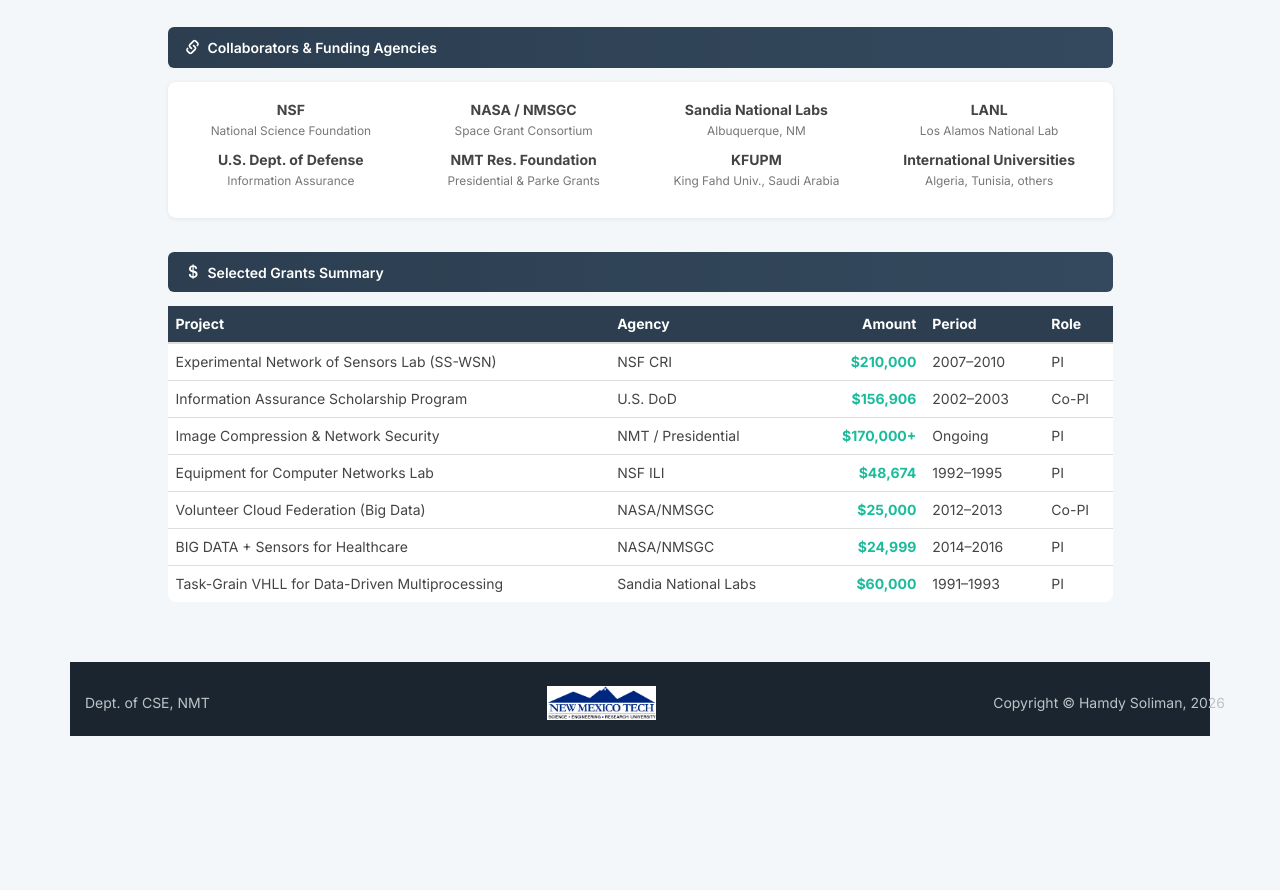
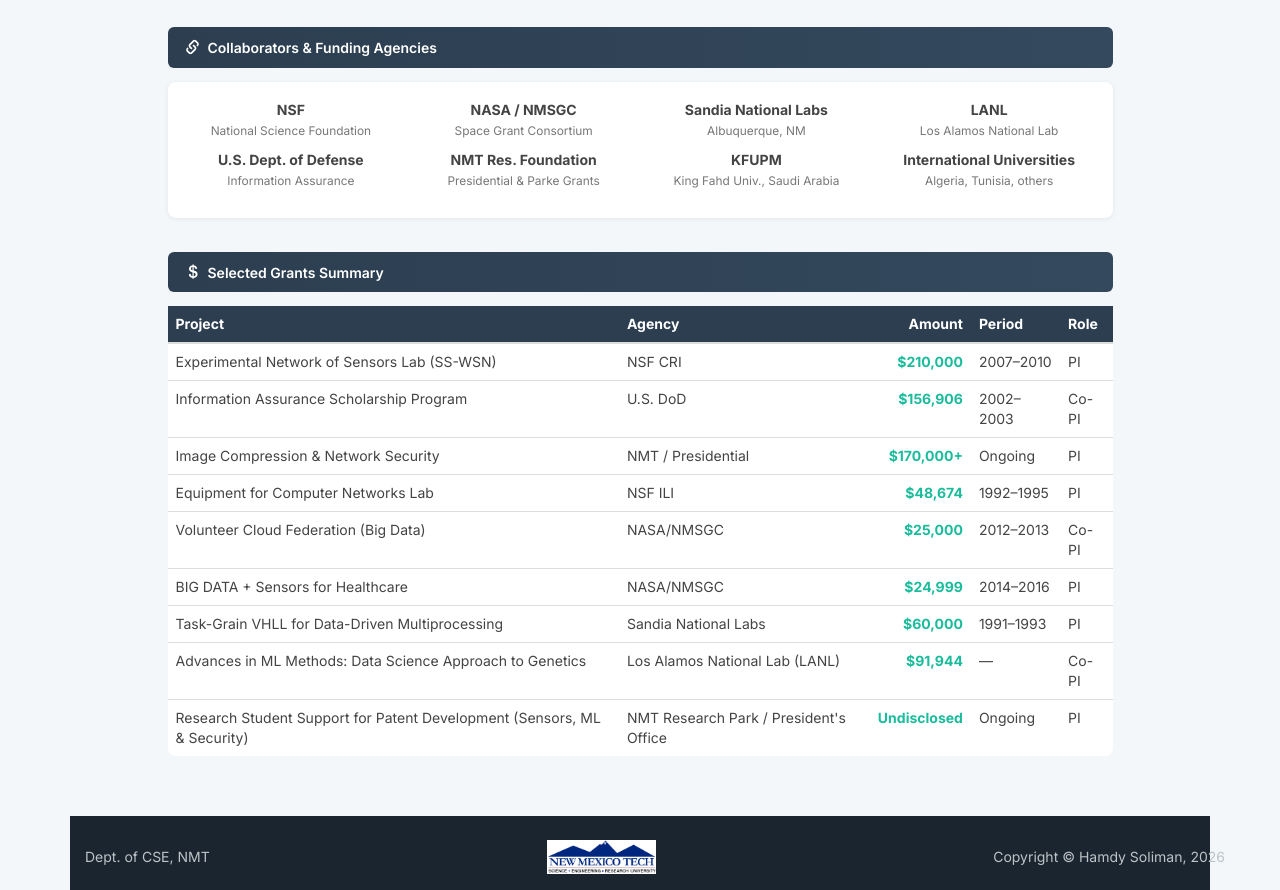
Before and after one commit to Im-tiaz/hamdy-soliman-website, a plain HTML site: page research.html in a window 1280 px wide. Shown: the part 2321-3211 px from the top of the page. Before the commit the page ends 3057 px from the top, so only its background shows below. Drawn offline with nearby package versions, Linux system fonts and the light colour scheme.

Commit message:
Add new research funding entries to research.html

```diff
--- a/research.html
+++ b/research.html
@@ -240,6 +240,8 @@
               <tr><td>Volunteer Cloud Federation (Big Data)</td><td>NASA/NMSGC</td><td style="text-align:right;color:var(--teal);font-weight:700;">$25,000</td><td>2012–2013</td><td>Co-PI</td></tr>
               <tr><td>BIG DATA + Sensors for Healthcare</td><td>NASA/NMSGC</td><td style="text-align:right;color:var(--teal);font-weight:700;">$24,999</td><td>2014–2016</td><td>PI</td></tr>
               <tr><td>Task-Grain VHLL for Data-Driven Multiprocessing</td><td>Sandia National Labs</td><td style="text-align:right;color:var(--teal);font-weight:700;">$60,000</td><td>1991–1993</td><td>PI</td></tr>
+              <tr><td>Advances in ML Methods: Data Science Approach to Genetics</td><td>Los Alamos National Lab (LANL)</td><td style="text-align:right;color:var(--teal);font-weight:700;">$91,944</td><td>—</td><td>Co-PI</td></tr>
+              <tr><td>Research Student Support for Patent Development (Sensors, ML &amp; Security)</td><td>NMT Research Park / President's Office</td><td style="text-align:right;color:var(--teal);font-weight:700;">Undisclosed</td><td>Ongoing</td><td>PI</td></tr>
             </tbody>
           </table>
         </div>
```
